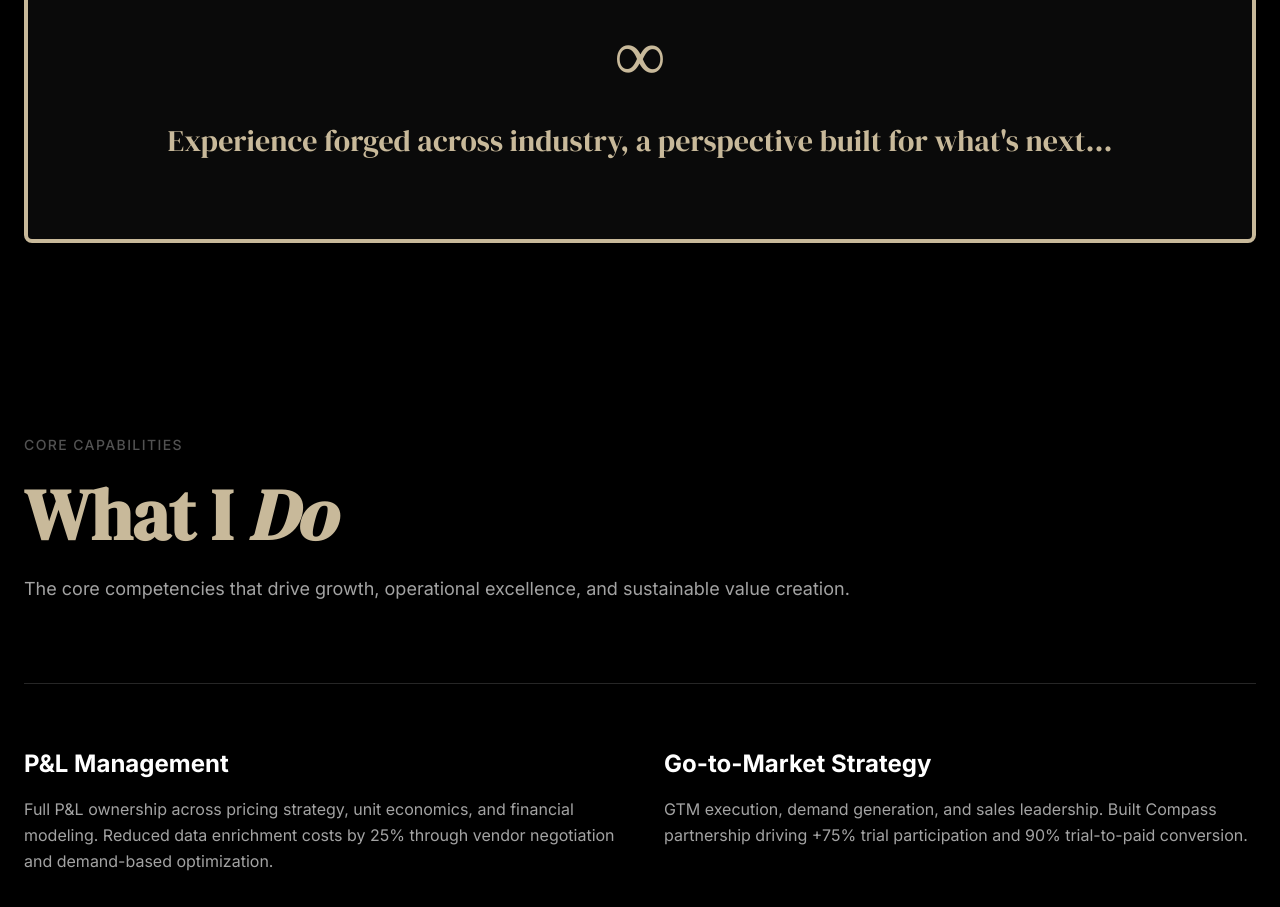
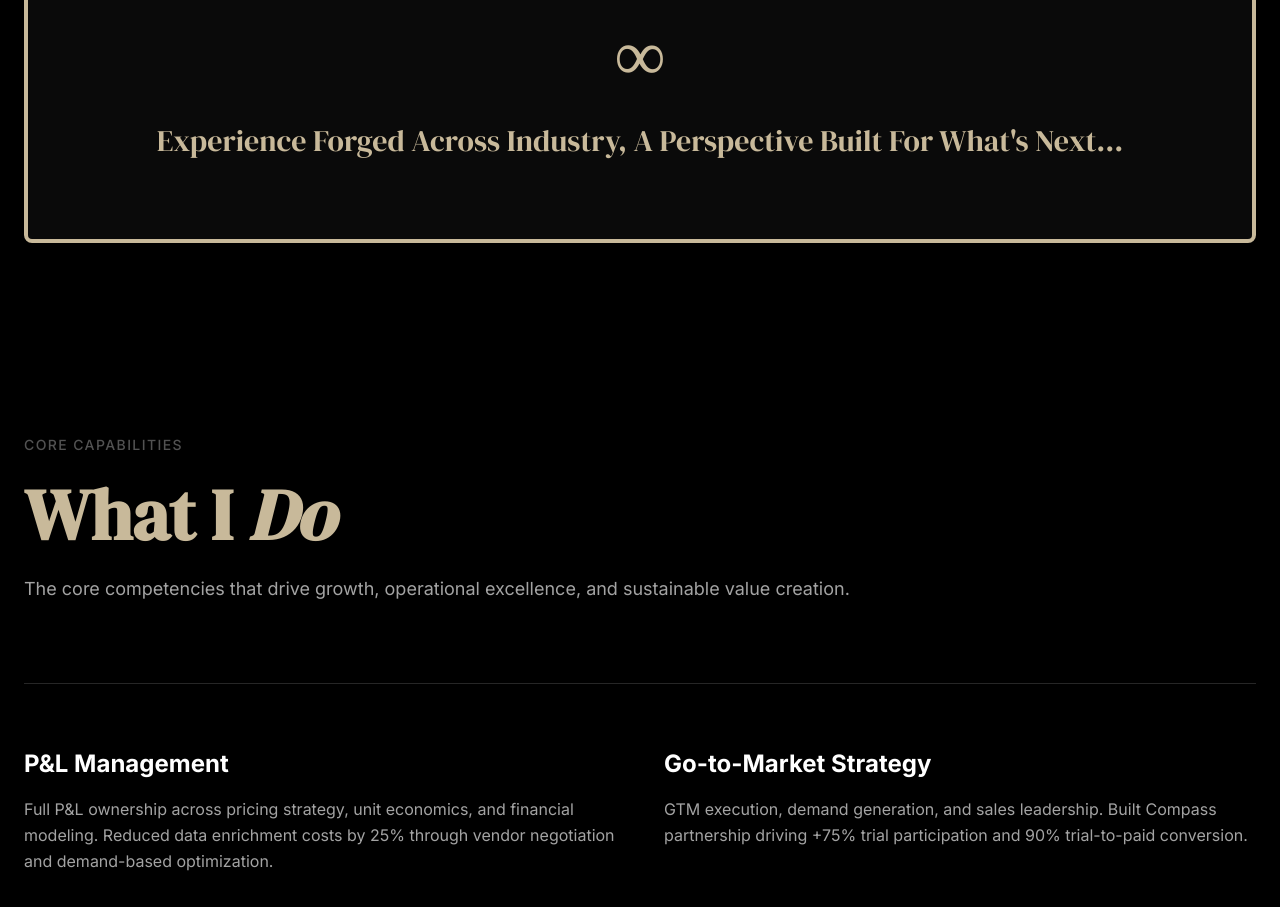
Before and after one commit to letsnavigatebmw/brandonmweaver, a React (Vite) app: page / in a window 1280 px wide. Shown: the part 2260-3167 px from the top of the page. Built offline with nearby package versions, Linux system fonts and the light colour scheme.

Commit message:
Capitalize first letter of each word in InfinityBox text

```diff
--- a/src/components/InfinityBox.jsx
+++ b/src/components/InfinityBox.jsx
@@ -10,7 +10,7 @@ export default function InfinityBox() {
 
           {/* Text */}
           <p className="text-xl md:text-3xl font-serif leading-relaxed" style={{ color: '#c8b99a' }}>
-            Experience forged across industry, a perspective built for what's next…
+            Experience Forged Across Industry, A Perspective Built For What's Next…
           </p>
         </div>
       </div>
```
